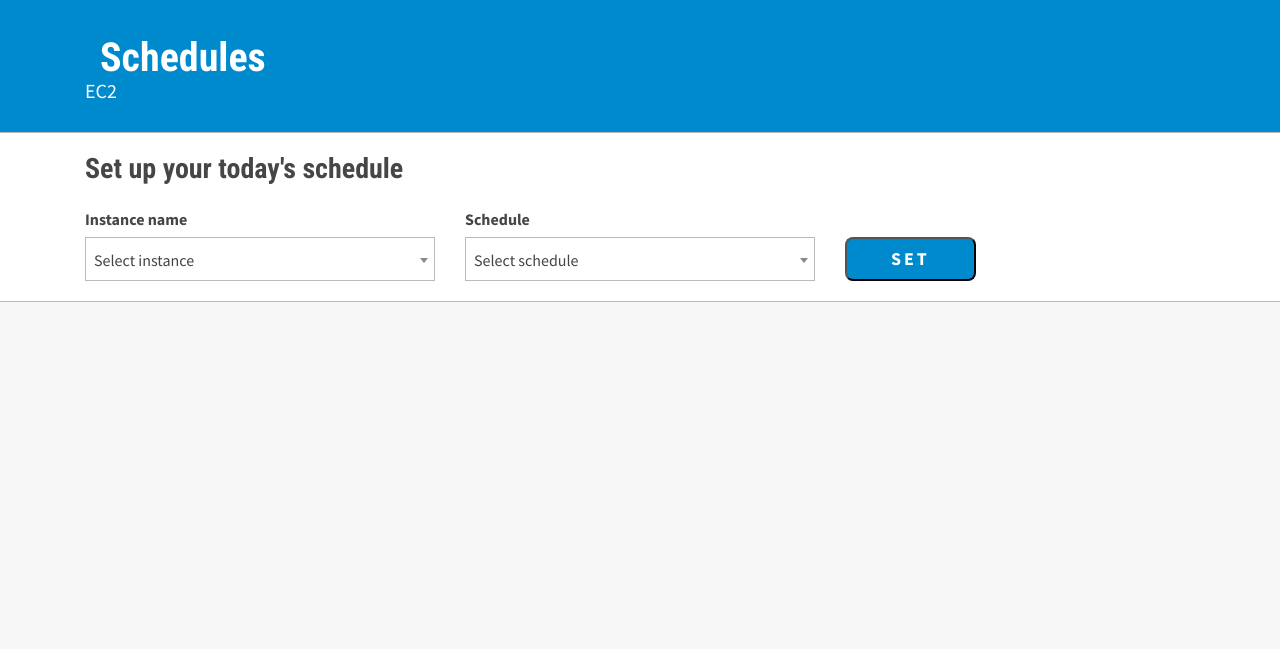
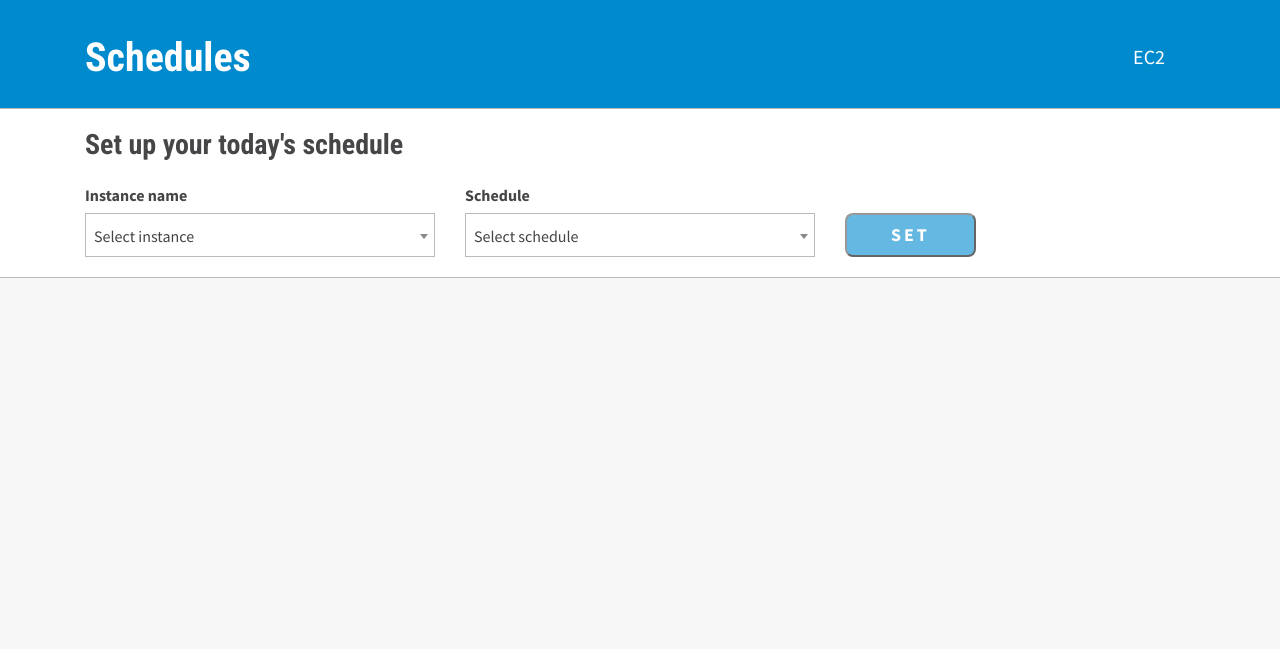
Before and after one commit to lean-delivery/aws-scheduler, a Flask app: page /rds in a window 1280 px wide. Shown: the part 66-715 px from the top of the page. Run offline with Flask 2, Linux system fonts and the light colour scheme; the visitor is signed in with stand-in values (Sample User, id 1); data that the repository does not hold is empty; some libraries are stand-ins or nearby versions.

Commit message:
fix: html

```diff
--- a/aws_scheduler/static/js/search_dropdown.js
+++ b/aws_scheduler/static/js/search_dropdown.js
@@ -1,7 +1,7 @@
 $(document).ready(function() {
     $(".js-select2").select2();
 
-    const quickFormRds = document.querySelector(".quick-schedule__form_rds");
+    const quickFormRds = document.querySelector(".quick-schedule__form_rds") || null;
     const buttonQuickFormRds = quickFormRds.querySelector(".button");
 
     if (quickFormRds) {
--- a/aws_scheduler/templates/rds.html
+++ b/aws_scheduler/templates/rds.html
@@ -23,7 +23,7 @@
 <div class="header__title title">
     <div class="container">
         <div class="row col-12 header__wrapper">
-            <h1 class="title__title col-12">Schedules</h1>
+            <h1 class="title__title">Schedules</h1>
             {% if session['logged_in'] %}
                 <nav class="menu">
                     <a href="{{ url_for('index') }}">EC2</a>
@@ -63,7 +63,7 @@
                         </div>
                     </section>
                     <section class="col-12 col-md-4">
-                        <button class="button button_disabled" type="submit">Set</button>
+                        <button class="button button__disabled" type="submit">Set</button>
                     </section>
                 </form>
             </div>
```
